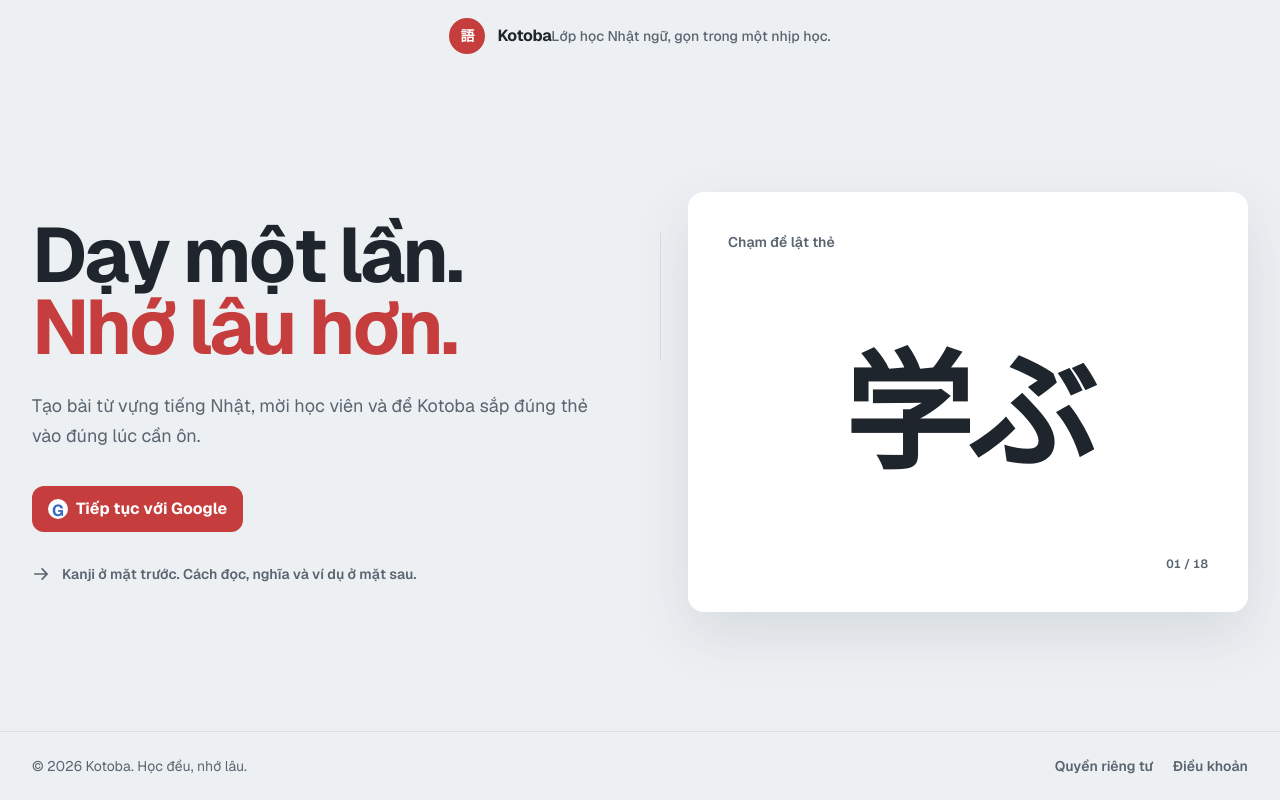
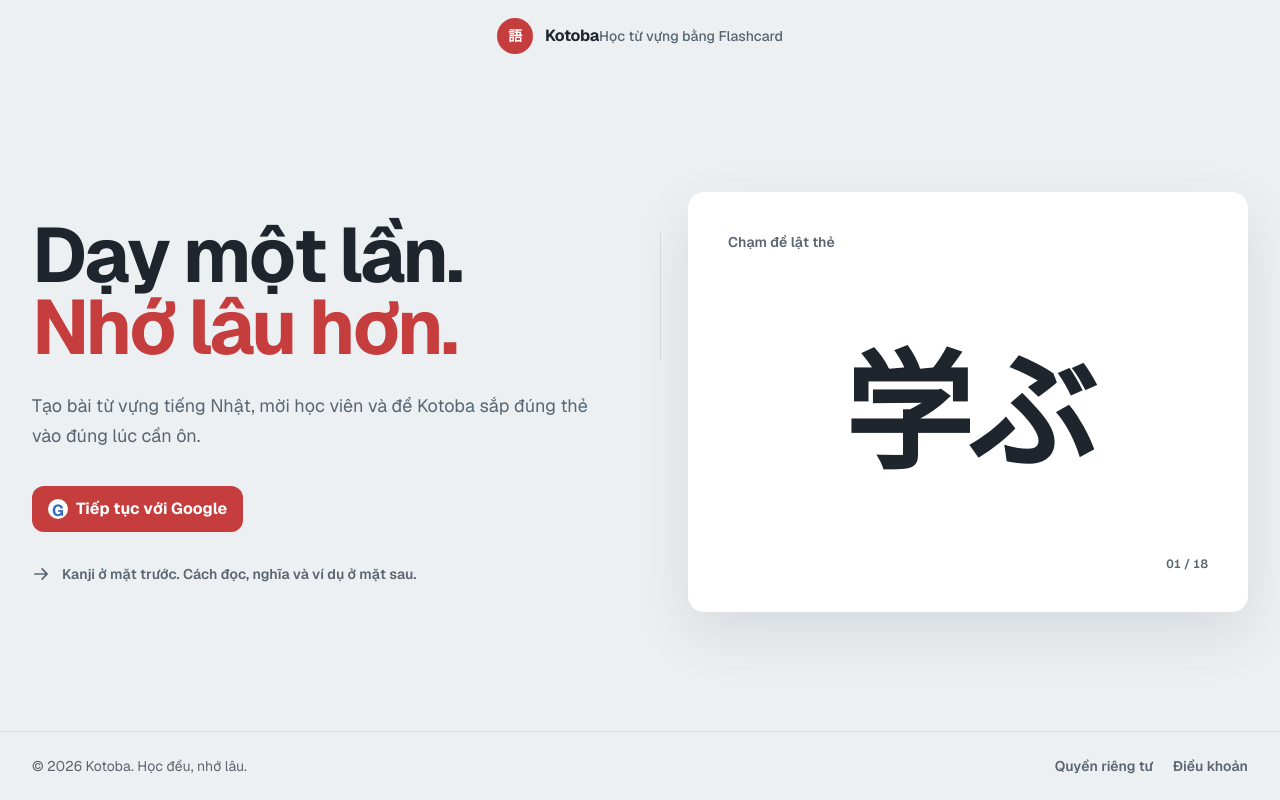
Before and after one commit to huydt84/japanese-flashcard, a Next.js app: page / in a window 1280 px wide. Built offline with nearby package versions, Linux system fonts and the light colour scheme; no server answers.

Commit message:
fix: AI wording

```diff
--- a/src/app/page.tsx
+++ b/src/app/page.tsx
@@ -7,7 +7,7 @@ import { hasSupabaseEnv } from "@/lib/env";
 
 export default function Home() {
   return <main className="flex min-h-[100dvh] flex-col">
-    <header className="mx-auto flex h-18 max-w-[1380px] items-center justify-between px-5 sm:px-8"><Brand /><span className="hidden text-sm font-medium text-muted sm:block">Lớp học Nhật ngữ, gọn trong một nhịp học.</span></header>
+    <header className="mx-auto flex h-18 max-w-[1380px] items-center justify-between px-5 sm:px-8"><Brand /><span className="hidden text-sm font-medium text-muted sm:block">  Học từ vựng bằng Flashcard</span></header>
     <section className="mx-auto grid w-full flex-1 max-w-[1380px] items-center gap-12 px-5 py-12 sm:px-8 lg:grid-cols-2 lg:gap-14 lg:py-16">
       <div className="max-w-2xl"><h1 className="text-balance text-[clamp(3.1rem,6vw,5.25rem)] font-bold leading-[.94] tracking-[-0.04em]">Dạy một lần.<br /><span className="text-brand">Nhớ lâu hơn.</span></h1><p className="mt-7 max-w-[48ch] text-lg leading-relaxed text-muted">Tạo bài từ vựng tiếng Nhật, mời học viên và để Kotoba sắp đúng thẻ vào đúng lúc cần ôn.</p><div className="mt-9"><GoogleSignIn configured={hasSupabaseEnv()} /></div><div className="mt-8 flex items-center gap-3 text-sm font-semibold text-muted"><ArrowRight size={18} weight="bold" /><span>Kanji ở mặt trước. Cách đọc, nghĩa và ví dụ ở mặt sau.</span></div></div>
       <div className="relative flex justify-center lg:justify-end"><div className="absolute -left-2 top-10 hidden h-32 w-px bg-line lg:block" aria-hidden="true" /><LandingCard /></div>
```
